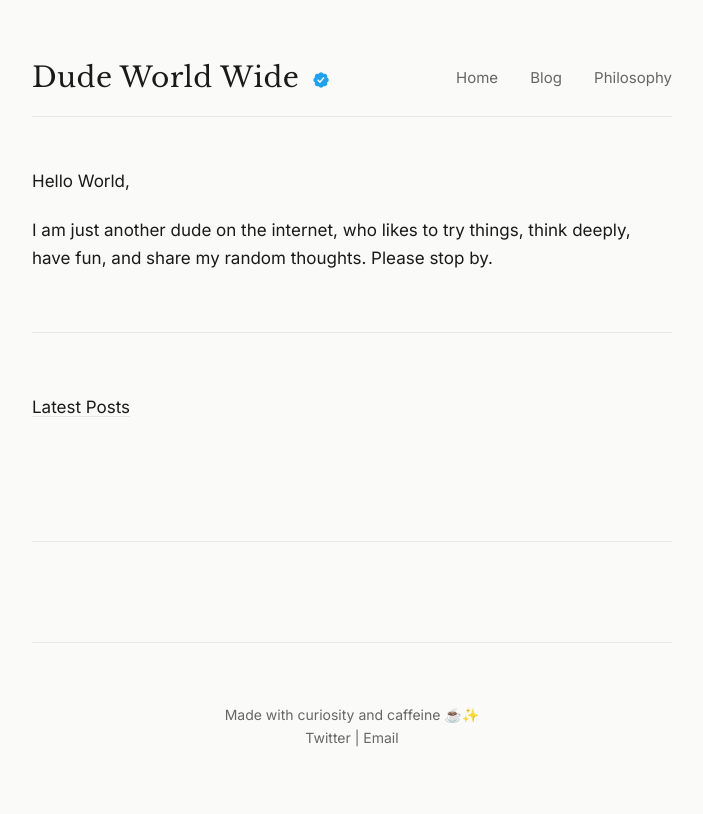
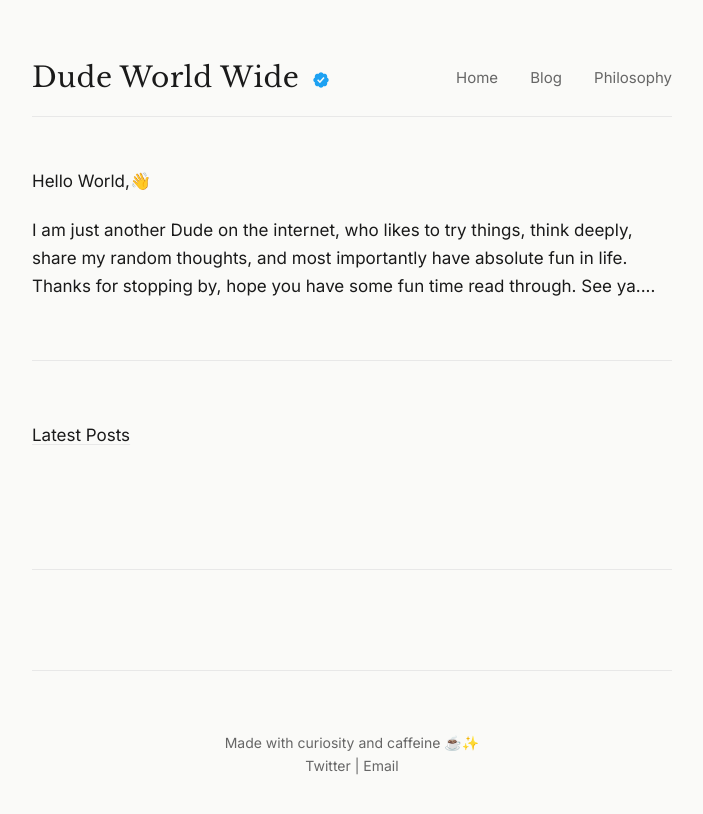
Before and after one commit to DudeWorldWide/Dudeworldwide.github.io, a Jekyll site: the page built from index.html, in a window 1280 px wide. Shown: the top 814 px of the page, without its empty margins (288-991 px from the left). Built offline with Jekyll 4.4.1, drawn with Linux system fonts in a browser that asks for light colours.

Commit message:
Update index.html

```diff
--- a/index.html
+++ b/index.html
@@ -1,9 +1,9 @@
 ---
 layout: default
 ---
-<p>Hello World,</p>
+<p>Hello World,👋 </p>
 
-<p>I am just another dude on the internet, who likes to try things, think deeply, have fun, and share my random thoughts. Please stop by.</p>
+<p>I am just another Dude on the internet, who likes to try things, think deeply, share my random thoughts, and most importantly have absolute fun in life. Thanks for stopping by, hope you have some fun time read through. See ya....</p>
 
 <hr>
 
```
